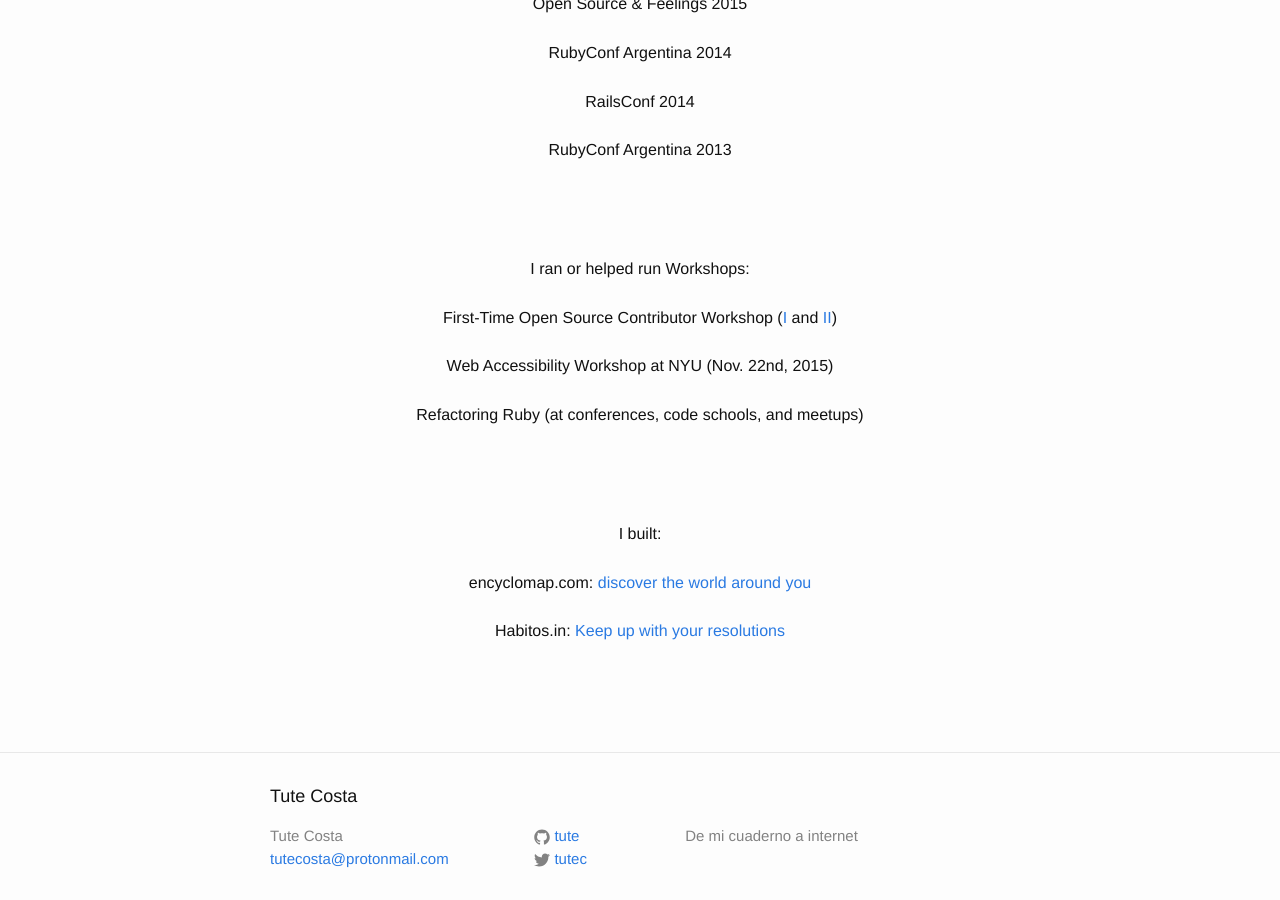
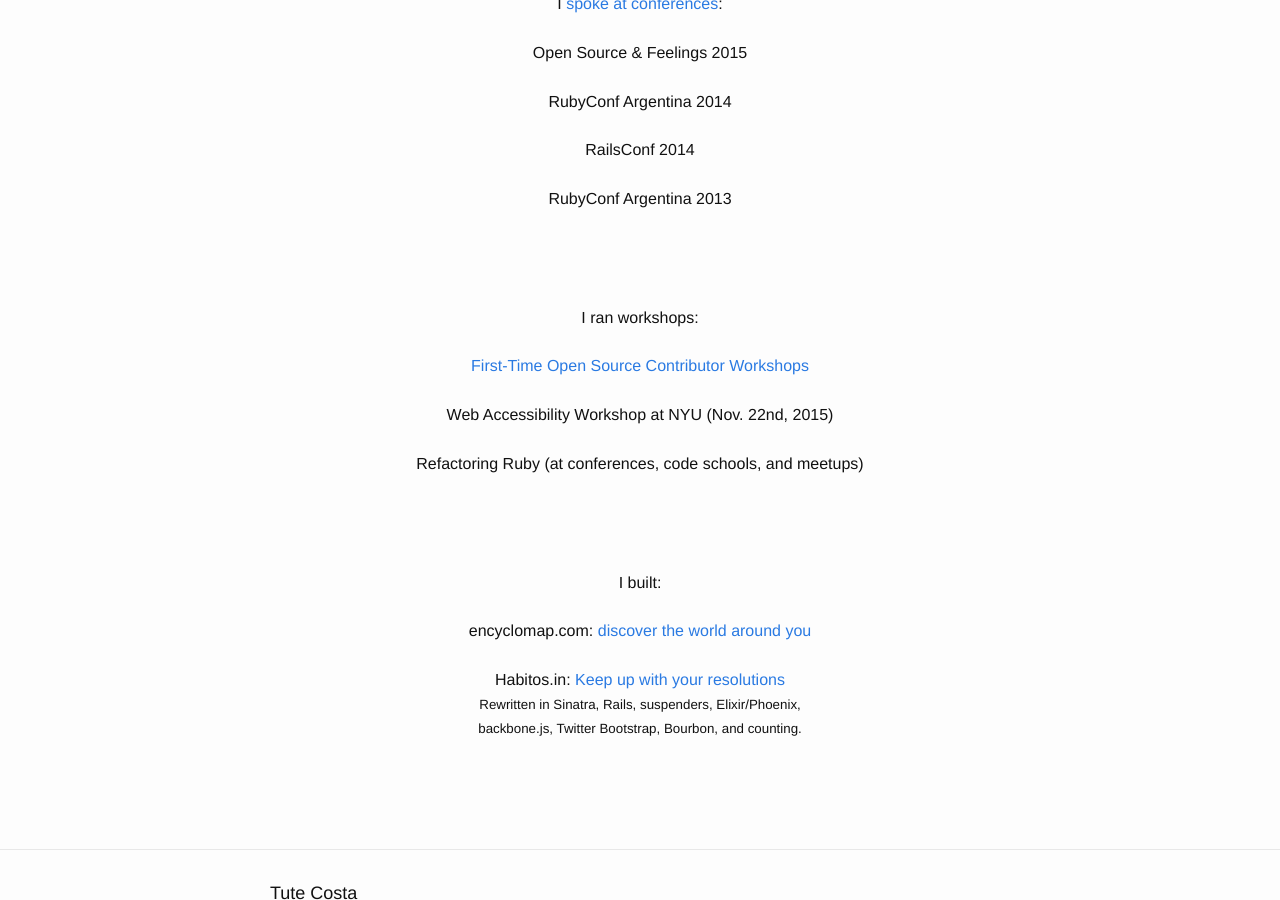
Before and after one commit to tute/tute.github.io, a Jekyll site: the page built from software-developer.md, in a window 1280 px wide and 900 px high, scrolled down 731 px. Built offline with Jekyll 4.4.1, drawn with Linux system fonts in a browser that asks for light colours.

Commit message:
Update bio

```diff
--- a/software-developer.md
+++ b/software-developer.md
@@ -5,7 +5,7 @@
 ---
 
 <p style="text-align: center; padding-top: 5em">
-  Developer at <a href="http://thoughtbot.com/">thoughtbot</a>.
+  Developer at <a href="https://thoughtbot.com/new-york-city">thoughtbot</a>.
 </p>
 
 <p style="text-align: center; padding-top: 5em">
@@ -16,6 +16,9 @@
 </p>
 <p style="text-align: center; padding-top: .6em">
   <a href="https://github.com/doorkeeper-gem/doorkeeper">doorkeeper gem</a>
+</p>
+<p style="text-align: center; padding-top: .6em">
+  <a href="https://github.com/thoughtbot/paperclip">paperclip gem</a>
 </p>
 <p style="text-align: center; padding-top: .6em">
   <a href="https://github.com/merit-gem/merit">merit gem</a>
@@ -43,12 +46,12 @@
 </p>
 
 <p style="text-align: center; padding-top: 5em">
-  I ran or helped run Workshops:
+  I ran workshops:
 </p>
 <p style="text-align: center; padding-top: .6em">
-  First-Time Open Source Contributor Workshop
-  (<a href="http://www.meetup.com/hackerhours/events/226693704/">I</a>
-  and <a href="http://www.meetup.com/hackerhours/events/226799942/">II</a>)
+  <a href="http://www.meetup.com/hackerhours/events/226693704/">First-Time</a>
+  <a href="http://www.meetup.com/hackerhours/events/226799942/">Open Source Contributor</a>
+  <a href="http://www.meetup.com/hackerhours/events/230225164/">Workshops</a>
 </p>
 <p style="text-align: center; padding-top: .6em">
   Web Accessibility Workshop at NYU (Nov. 22nd, 2015)
@@ -64,5 +67,9 @@
   encyclomap.com: <a href="http://www.encyclomap.com/">discover the world around you</a>
 </p>
 <p style="text-align: center; padding-top: .6em; padding-bottom: 4em">
-  Habitos.in: <a href="http://habitos.in/">Keep up with your resolutions</a>
+  Habitos.in: <a href="http://habitos.in/">Keep up with your resolutions</a><br>
+  <small>
+    Rewritten in Sinatra, Rails, suspenders, Elixir/Phoenix,<br>
+    backbone.js, Twitter Bootstrap, Bourbon, and counting.
+  </small>
 </p>
```
